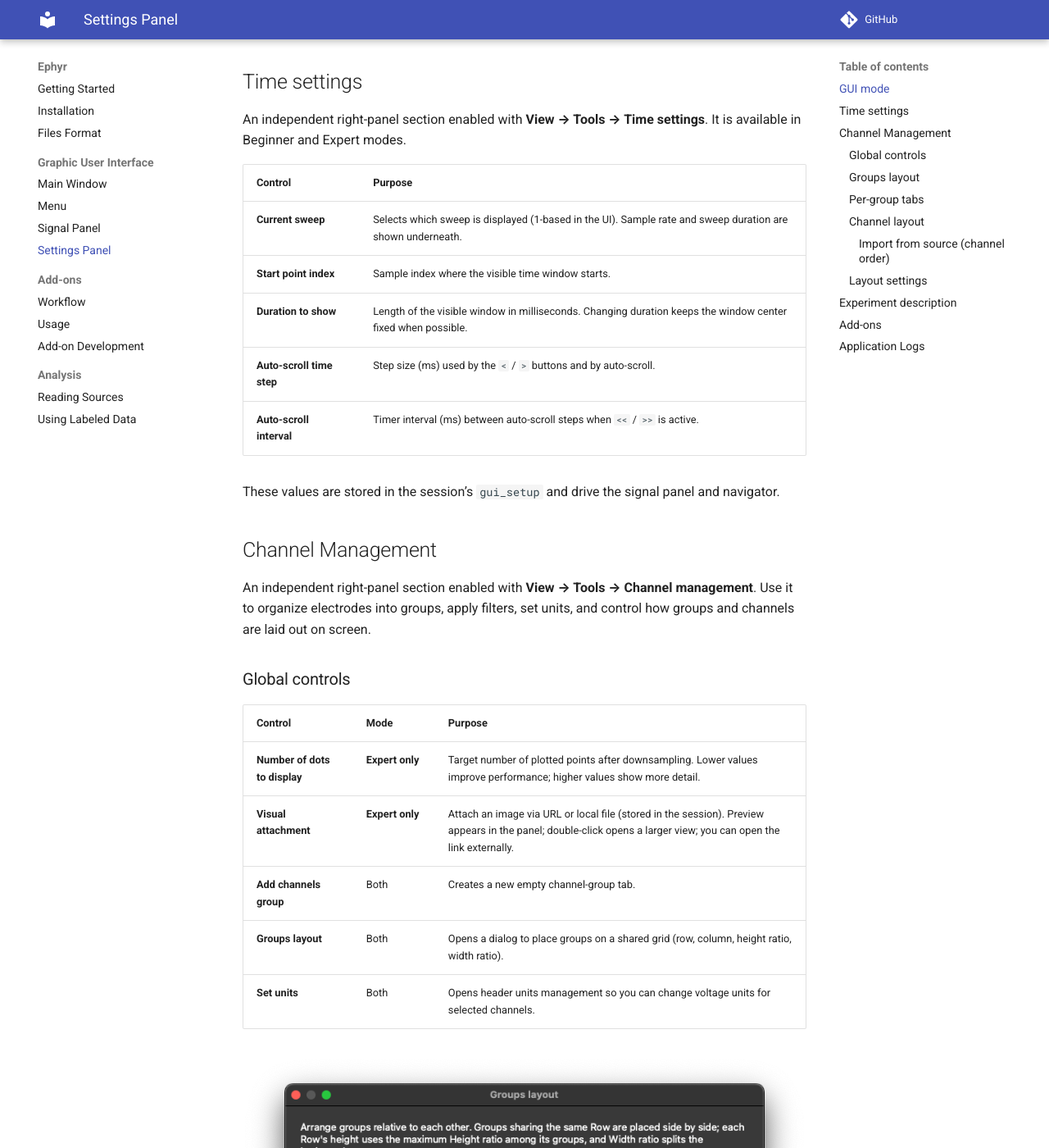
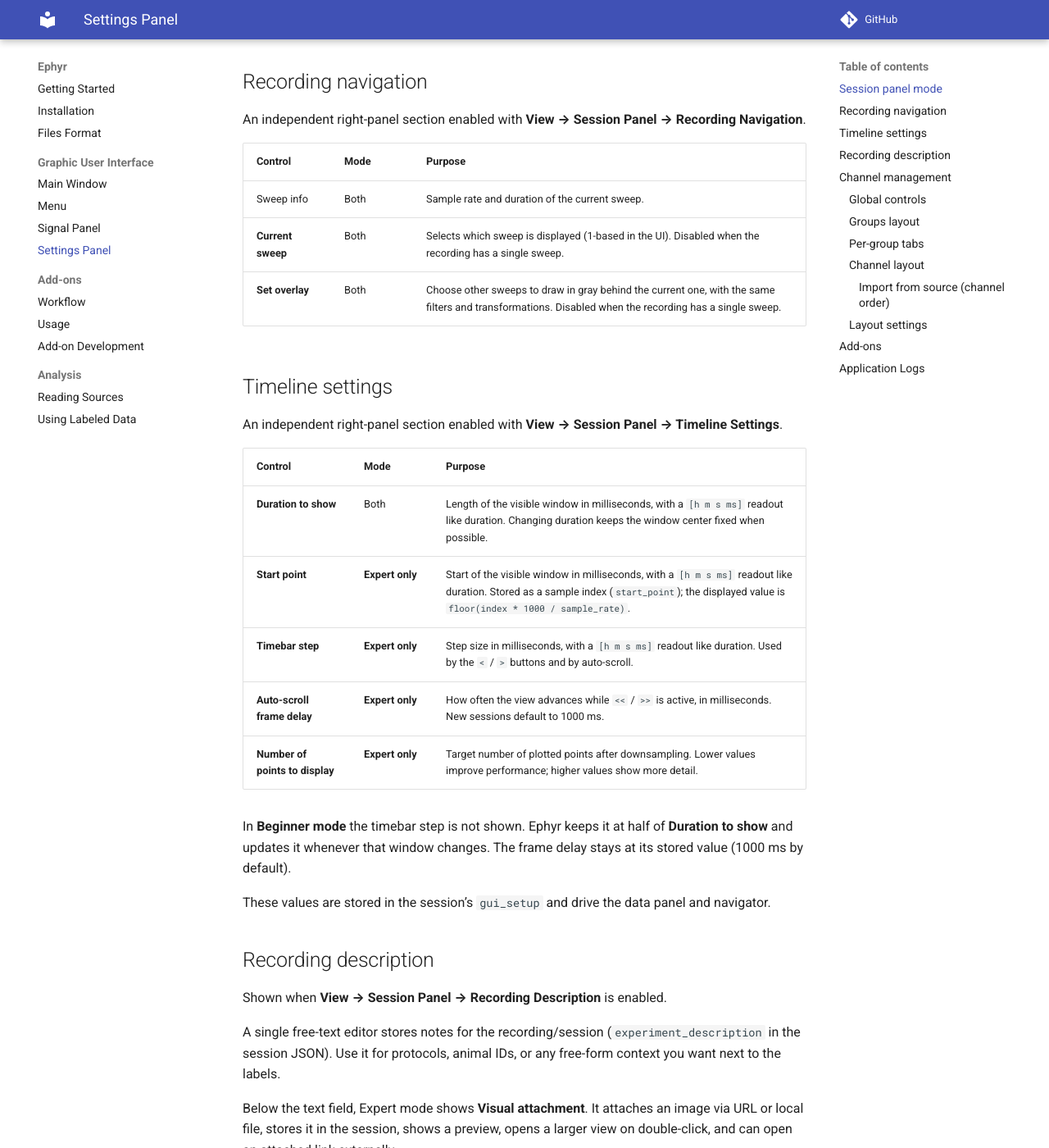
Before and after one commit to Molecular-Neural-Interfaces/ephyr, an MkDocs documentation site: the page built from docs/gui/settings_panel.md, in a window 1280 px wide and 1400 px high, scrolled down 424 px. Shown: the whole window at 82% size. Built offline with MkDocs 1.6.1 and Material for MkDocs 9.7.7, drawn with Linux system fonts in a browser that asks for light colours; comment, search, counter and statistics services are not loaded; some of the changed text lies outside the part shown.

Commit message:
docs: refatoring 2

```diff
--- a/docs/gui/settings_panel.md
+++ b/docs/gui/settings_panel.md
@@ -1,35 +1,56 @@
-# Session Panel
+# Settings Panel
 
-The right-hand settings panel holds tools that configure the view, describe the experiment, run add-ons,
-and inspect logs. Show or hide individual sections from **View → Tools**, or use the **Panel** button in
-the header bar to hide the entire panel.
+The right-hand session panel holds tools that configure the view, describe the experiment, run add-ons,
+and inspect logs. Show or hide individual sections from **View → Session Panel**, or use **Hide/Show session panel** in
+the Toolbar panel to hide/show the entire panel.
 
-## GUI mode
+## Session panel mode
 
 At the top of the panel, choose **Beginner mode** or **Expert mode**.
 
-The choice is stored in Ephyr’s global user settings and applied whenever you open the app.
-Expert mode reveals additional Channel Management controls (see below). All other menus and panels
-remain available in both modes.
+The choice is stored in Ephyr’s global user settings and applied whenever you open the application.
+Expert mode reveals additional Timeline settings and Channel Management controls (see below).
 
-## Time settings
+## Recording navigation
 
-An independent right-panel section enabled with **View → Tools → Time settings**. It is available in
-Beginner and Expert modes.
+An independent right-panel section enabled with **View → Session Panel → Recording Navigation**.
 
-| Control | Purpose |
-|---------|---------|
-| **Current sweep** | Selects which sweep is displayed (1-based in the UI). Sample rate and sweep duration are shown underneath. |
-| **Start point index** | Sample index where the visible time window starts. |
-| **Duration to show** | Length of the visible window in milliseconds. Changing duration keeps the window center fixed when possible. |
-| **Auto-scroll time step** | Step size (ms) used by the `<` / `>` buttons and by auto-scroll. |
-| **Auto-scroll interval** | Timer interval (ms) between auto-scroll steps when `<<` / `>>` is active. |
+| Control | Mode | Purpose |
+|---------|------|---------|
+| Sweep info | Both | Sample rate and duration of the current sweep. |
+| **Current sweep** | Both | Selects which sweep is displayed (1-based in the UI). Disabled when the recording has a single sweep. |
+| **Set overlay** | Both | Choose other sweeps to draw in gray behind the current one, with the same filters and transformations. Disabled when the recording has a single sweep. |
 
-These values are stored in the session’s `gui_setup` and drive the signal panel and navigator.
+## Timeline settings
 
-## Channel Management
+An independent right-panel section enabled with **View → Session Panel → Timeline Settings**.
 
-An independent right-panel section enabled with **View → Tools → Channel management**. Use it to
+| Control | Mode | Purpose |
+|---------|------|---------|
+| **Duration to show** | Both | Length of the visible window in milliseconds, with a `[h m s ms]` readout like duration. Changing duration keeps the window center fixed when possible. |
+| **Start point** | **Expert only** | Start of the visible window in milliseconds, with a `[h m s ms]` readout like duration. Stored as a sample index (`start_point`); the displayed value is `floor(index * 1000 / sample_rate)`. |
+| **Timebar step** | **Expert only** | Step size in milliseconds, with a `[h m s ms]` readout like duration. Used by the `<` / `>` buttons and by auto-scroll. |
+| **Auto-scroll frame delay** | **Expert only** | How often the view advances while `<<` / `>>` is active, in milliseconds. New sessions default to 1000 ms. |
+| **Number of points to display** | **Expert only** | Target number of plotted points after downsampling. Lower values improve performance; higher values show more detail. |
+
+In **Beginner mode** the timebar step is not shown. Ephyr keeps it at half of **Duration to show** and updates it whenever that window changes. The frame delay stays at its stored value (1000 ms by default).
+
+These values are stored in the session’s `gui_setup` and drive the data panel and navigator.
+
+## Recording description
+
+Shown when **View → Session Panel → Recording Description** is enabled.
+
+A single free-text editor stores notes for the recording/session (`experiment_description` in the
+session JSON). Use it for protocols, animal IDs, or any free-form context you want next to the labels.
+
+Below the text field, Expert mode shows **Visual attachment**. It attaches an image via URL or local
+file, stores it in the session, shows a preview, opens a larger view on double-click, and can open an
+attached link externally.
+
+## Channel management
+
+An independent right-panel section enabled with **View → Session Panel → Channel Management**. Use it to
 organize electrodes into groups, apply filters, set units, and control how groups and channels are
 laid out on screen.
 
@@ -37,44 +58,46 @@
 
 | Control                       | Mode | Purpose |
 |-------------------------------|------|---------|
-| **Number of dots to display** | **Expert only** | Target number of plotted points after downsampling. Lower values improve performance; higher values show more detail. |
-| **Visual attachment**         | **Expert only** | Attach an image via URL or local file (stored in the session). Preview appears in the panel; double-click opens a larger view; you can open the link externally. |
-| **Add channels group**        | Both | Creates a new empty channel-group tab. |
-| **Groups layout**             | Both | Opens a dialog to place groups on a shared grid (row, column, height ratio, width ratio). |
-| **Set units**                 | Both | Opens header units management so you can change voltage units for selected channels. |
+| **Add channels group**        | **Expert only** | Creates a new empty channel-group tab. Disabled in Beginner mode. |
+| **Groups layout**             | **Expert only** | Opens an N×N grid (N is the number of groups). Click a group on the board, then click the cell to move it to, and set row and column ratios. Disabled in Beginner mode. |
+| **Set units**                 | **Expert only** | Opens header units management so you can change voltage units for selected channels. Disabled in Beginner mode. |
 
 ![Groups layout dialog](../source/_static/gui/groups_layout.png)
 
 ### Groups layout
 
-**Groups layout** controls how multiple channel groups share the signal panel:
+**Groups layout** opens an N×N grid, where N is the number of channel groups. Click a group on the board to select it, then click the cell to move it to. Each group occupies one cell; clicking an occupied cell swaps the two groups. After a move, the selection is cleared, so the next move starts by selecting a group again. Click the selected group a second time to cancel the selection without moving it.
 
-- Groups on the **same row** appear side by side.
-- **Height ratio** and **width ratio** allocate space within the row/column.
-- **Reset** restores a simple default arrangement.
+The spin box to the left of a row is its **height ratio**, and the spin box above a column is its **width ratio**. Occupied rows and columns in the grid grow and shrink with those ratios. Empty rows and columns stay small and are not counted.
+
+On the signal panel, groups that share a row are drawn side by side, and **width ratio** splits that row between them. Unoccupied cells are filled along the row and do not leave a gap. A group that is the only one in its row stretches across the full width. For example, two groups in the top row and one group in the row below: the lower group spans the whole row. **Height ratio** is that row's share of the vertical space; the row uses the largest height ratio among its groups.
+
+**Reset** stacks every group in the first column with ratios of 1. Nothing is applied until you press **Save**.
 
 ### Per-group tabs
 
-Each channel group has its own tab (tabs can be reordered; empty groups can be closed).
+Each channel group has its own tab. Tabs can be reordered, and empty groups can be closed.
 
 | Field / action | Purpose                                                                                                                                                                                                                                  |
 |----------------|------------------------------------------------------------------------------------------------------------------------------------------------------------------------------------------------------------------------------------------|
-| **Name** | Title of the group.                                                                                                                                                                                                                      |
-| **View** | Show or hide this group on the signal panel.                                                                                                                                                                                             |
-| **Cut traces** | Clip drawn traces to each channel cell’s bounds.                                                                                                                                                                                         |
-| **Auxiliary channels** | Marks the group as auxiliary. Auxiliary groups expose per-channel scale, Y offset, and color, and do not use the same “number to show” windowing as regular groups. Disabling a channel in an aux group can reset its style to defaults. |
-| **Group filters** | Choose a filter type (Butterworth low/high/band-pass, Chebyshev band-pass, Notch), set parameters (cutoff, order, ripple, Q, and so on), and enable or disable each filter. **Disable all** turns every filter off for the group.        |
-| **Common Scale / Y offset / Color** | Applied to all channels in non-auxiliary groups.                                                                                                                                                                                         |
+| **Name / Color** | Title of the group.|
+| **Color** | Applies the color to all channels in non-auxiliary groups. |
+| **View** | Shows or hides this group on the signal panel.|
+| **Clip traces** | Clips drawn traces to each channel cell’s bounds. |
+| **Scale** | Vertical scale for all channels in non-auxiliary groups. |
+| **Auxiliary channels** | **Expert only.** Auxiliary groups expose per-channel scale, Y offset, and color, and do not use the same “number to show” windowing as regular groups. Disabling a channel in an aux group can reset its style to defaults. |
+| **Y offset** | **Expert only**. Аpplies the Y-offset to all channels in non-auxiliary groups. |
 | **Channel list** | Checkbox that marks the channel for moving, channel index and name (disabled channels are greyed out and marked `(disabled)`), free-text **Info** field. Auxiliary rows also show per-channel Scale / Y / Color. Rows cannot be selected: use the checkboxes. |
-| **Layout** | Opens the channel layout dialog for this group (order, enabling, and optional grid).                                                                                                                                                     |
-| **Move checked to** | Moves the checked channels to another group.                                                                                                                                                                                             |
+| **Move checked to** | Click **Move** to transfer the selected channels to another group. |
+| **Channels layout** | **Expert only**. Opens the channel layout dialog for this group (order, visibility, and optional grid). See below for details. |
+| **Filters** | Lists currently enabled filters as **Enable**. **Enable** next to **Filter** turns the selected filter on or off. Choose a filter type (Butterworth low/high/band-pass, Chebyshev band-pass, Notch) and set parameters (cutoff, order, ripple, Q, and so on). **Disable all** turns every filter off for the group. |
 
 ### Channel layout
 
-Click **Layout** on a group to open **Channels layout**:
+Click **Channels layout** next to **Move** on a group to open **Channels layout**. The button is disabled in Beginner mode.
 
 - Reorder channels by drag-and-drop, up/down buttons, or a manual index list such as `1,10,12,14-18,20`.
-- Tick the **Enabled** checkbox of a channel to draw it on the signal panel; untick to hide it.
+- Tick the checkbox of a channel to draw it on the data panel; untick to hide it.
 - The **Enable:** row applies a bulk choice to the enabled state: **All**, **Odd**, **Even** (odd/even by position in the current order, so `Odd` keeps the 1st, 3rd, 5th channel of the list) or **None**.
 - **Import from source** restores a preferred electrode order from the original recording when metadata is available (see below).
 - Open **Layout settings** for the electrode grid editor.
@@ -84,7 +107,7 @@
 
 #### Import from source (channel order)
 
-**Import from source** rebuilds the channel list order using format-specific metadata from the original source next to the `*_ephyr` folder (or a file/folder you pick if auto-resolve fails). Only channels in the current group are reordered; the set of channels is unchanged.
+**Import from source** rebuilds the channel list order using format-specific metadata from the original source located next to the `*_ephyr`, or from a file or folder that you select if automatic resolution fails. Only channels in the current group are reordered; the set of channels is unchanged.
 
 | Source type | Preferred order |
 |-------------|-----------------|
@@ -95,7 +118,7 @@
 | **Neuralynx NCS** | `AcqEntName` (synthetic Events channel last, if present) |
 | **EDF / ABF / Open Ephys** | Natural sort of channel names from the header |
 
-If a format has no richer key, Ephyr falls back to acquisition order as stored in the converted experiment.
+If a format lacks a richer key, Ephyr falls back to the acquisition order stored in the converted experiment
 
 ### Layout settings
 
@@ -104,7 +127,7 @@
 | Control | Purpose |
 |---------|---------|
 | **Rows / Columns** | Full size of the electrode grid. |
-| **Rows to show / Columns to show** | Visible window size (use the group minimap on the signal panel to pan). |
+| **Rows to show / Columns to show** | Visible window size (use the group minimap on the data panel to pan). |
 | **Enable custom layout** | Use the grid instead of a single-column classic stack. |
 | **Draw borders** | Draw cell borders around channels on the plot. |
 | Grid editor | Checked cells receive electrodes in channel order (top-left to bottom-right). The editor shows at most a **10×10** window of the full grid; use scrollbars to move across larger arrays. **Select all** / **Unselect all** apply to the whole grid. The number of checked cells must not exceed the number of channels in the group. |
@@ -112,24 +135,16 @@
 
 ![Layout settings dialog](../source/_static/gui/layout_settings.png)
 
-## Experiment description
-
-Shown when **View → Tools → Experiment description** is enabled.
-
-A single free-text editor stores notes for the experiment/session (`experiment_description` in the
-session JSON). Use it for protocols, animal IDs, or any free-form context you want next to the labels.
-
 ## Add-ons
 
-Shown when **View → Tools → Add-ons** is enabled.
+Shown when **View → Session Panel → Add-ons** is enabled.
 
-Provides search, View / Transform checkboxes (when the add-on supports those capabilities), and a **Run**
-button for Runnable add-ons. See [Add-ons Usage](../add_ons/usage.md) for install/manage workflows and
-[Add-ons Workflow](../add_ons/index.md) for how the three add-on types fit together.
+Provides search, View and Transform checkboxes (when the add-on supports those capabilities), and a **Run**
+button for Runnable add-ons. For installation and management workflows, see [Add-ons Usage](../add_ons/usage.md); for how the three add-on types fit together, see [Add-ons Workflow](../add_ons/index.md).
 
 ## Application Logs
 
-Shown when **View → Tools → Application logs** is enabled.
+Shown when **View → Session Panel → Application Logs** is enabled.
 
 | Control | Purpose |
 |---------|---------|
```
Also changed, not shown: docs/gui/index.md (+3 -3 lines).
